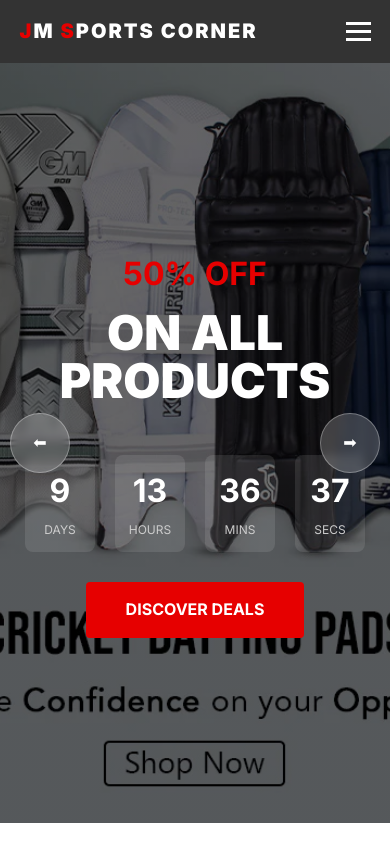
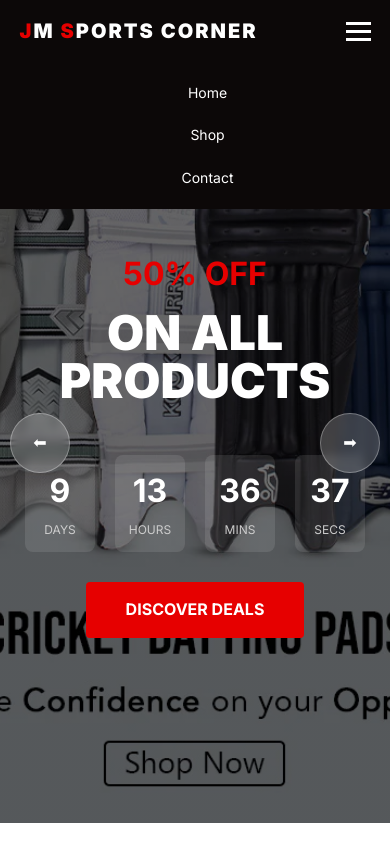
Before and after one commit to kamesh330/jm-shop, a plain HTML site: page index.html in a window 390 px wide. Both pictures are taken after a click on the element 358 px from the left and 31 px from the top of the page. Shown: the top 844 px of the page. Drawn offline with Linux system fonts and the light colour scheme.

Commit message:
nav working correcly

```diff
--- a/index.html
+++ b/index.html
@@ -29,7 +29,7 @@
         <div class="logo"><span>J</span>m <span>S</span>ports Corner</div>
         <div class="nav-right">
             <div class="nav-links" id="navLinks">
-                <a href="./index.html">Home</a>
+                <a href="#">Home</a>
                 <a href="./productpage.html">Shop</a>
                 <a href="#">Contact</a>
             </div>
@@ -272,10 +272,24 @@ document.querySelectorAll('.product--btn, .product-button').forEach(button => {
 
 });
 
-    document.getElementById('cartIcon').addEventListener('click', () => {
-            window.location.href = "./productpage.html";
+// Mobile Menu Toggle Logic
+const menuToggle = document.getElementById('menuToggle');
+const navLinks = document.getElementById('navLinks');
 
-        });
+menuToggle.addEventListener('click', () => {
+    navLinks.classList.toggle('mobile-active');
+
+    // Optional: Animate hamburger to an 'X'
+    menuToggle.classList.toggle('active');
+});
+
+// Close menu when a link is clicked (optional but recommended)
+document.querySelectorAll('.nav-links a').forEach(link => {
+    link.addEventListener('click', () => {
+        navLinks.classList.remove('mobile-active');
+    });
+});
+
 
     </script>
 </body>
--- a/templatehome.css
+++ b/templatehome.css
@@ -1,5 +1,5 @@
         :root {
-            --primary: #333;
+            --primary: #0c0808;
             --accent: #e60000;
             --text-white: #ffffff;
             --bg-gray: #f9f9f9;
```
Also changed, not shown: productpage.html (+1 -1 lines).
